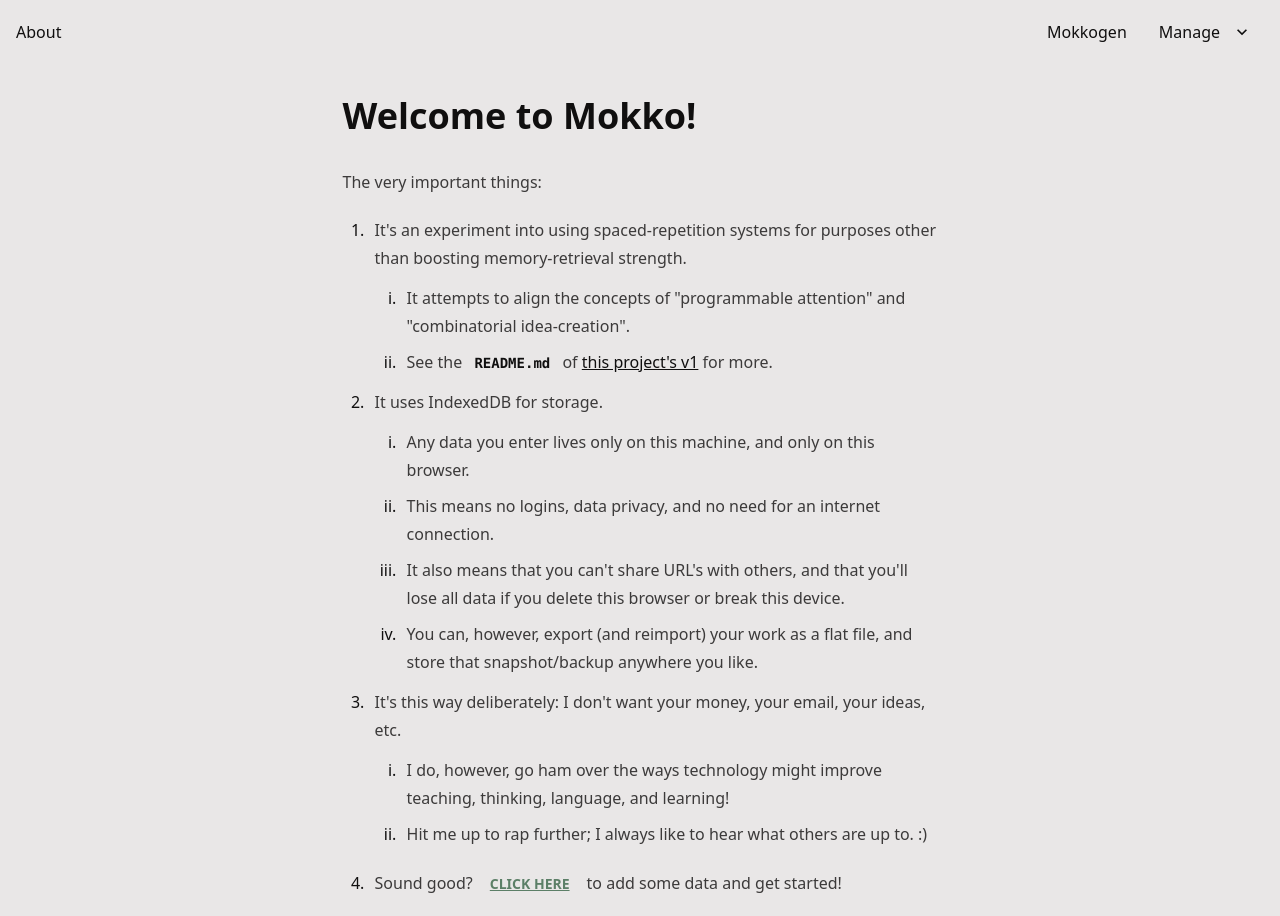
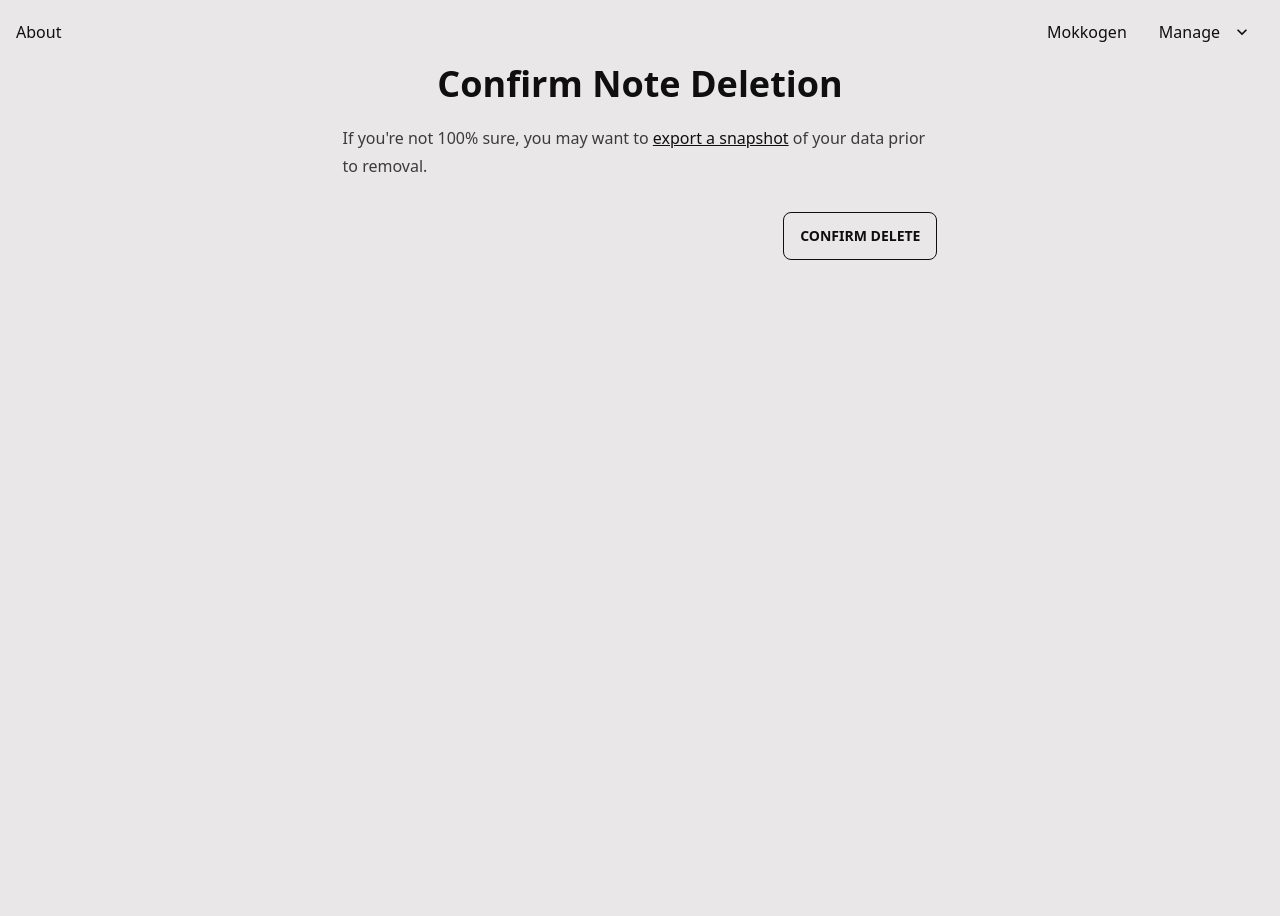
Before and after one commit to ypaulsussman/mokko_v2, a React (Vite) app: page /manage/notes/1/delete in a window 1280 px wide. After the commit the page ends 800 px from the top, so only its background shows below. Built offline with nearby package versions, Linux system fonts and the light colour scheme.

Commit message:
add delete && confirmation for notes, mokkos

```diff
--- /dev/null
+++ b/src/ConfirmMokkoDelete.jsx
@@ -0,0 +1,44 @@
+import { Link, useNavigate, useParams } from "react-router-dom";
+import { db } from "./data/db";
+import SanitizedHTML from "./components/SanitizedHTML";
+
+function ConfirmMokkoDelete() {
+
+  const navigate = useNavigate();
+  const { mokkoId } = useParams();
+
+  const deleteMokko = async (e) => {
+    e.preventDefault();
+
+    await db.mokkos.delete(Number(mokkoId));
+
+    navigate("/manage/mokkos");
+  };
+
+  return (
+    <div className="grid mb-12">
+      <div className="justify-self-center prose mb-4">
+        <h1 className="text-center mb-0">Confirm Mokko Deletion</h1>
+        <p>
+          If you're not 100% sure, you may want to{" "}
+          <Link to={"/manage/settings"} className="link">
+            export a snapshot
+          </Link>{" "}
+          of your data prior to removal.
+        </p>
+
+        <div className="flex justify-end my-8">
+          <button
+            type="button"
+            className="btn btn-outline"
+            onClick={deleteMokko}
+          >
+            Confirm Delete
+          </button>
+        </div>
+      </div>
+    </div>
+  );
+}
+
+export default ConfirmMokkoDelete;
--- /dev/null
+++ b/src/ConfirmNoteDelete.jsx
@@ -0,0 +1,90 @@
+import React, { useEffect, useState } from "react";
+import { Link, useNavigate, useParams } from "react-router-dom";
+import { db } from "./data/db";
+import SanitizedHTML from "./components/SanitizedHTML";
+
+function ConfirmNoteDelete() {
+  const [childMokkos, setChildMokkos] = useState();
+  const navigate = useNavigate();
+  const { noteId } = useParams();
+
+  useEffect(() => {
+    async function getChildMokkos(noteId) {
+      const baseAndCueMokkos = await db.mokkos
+        .filter((mokko) => {
+          return (
+            mokko.base_note_id === Number(noteId) ||
+            mokko.cue_note_id === Number(noteId)
+          );
+        })
+        .toArray();
+
+      setChildMokkos(baseAndCueMokkos);
+    }
+
+    getChildMokkos(noteId);
+  }, [noteId]);
+
+  const deleteNote = async (e) => {
+    e.preventDefault();
+
+    const mokkosToDelete = childMokkos.map((mokko) => mokko.id);
+
+    await db.mokkos.bulkDelete(mokkosToDelete);
+    await db.notes.delete(Number(noteId));
+
+    navigate("/manage/notes");
+  };
+
+  return (
+    <div className="grid mb-12">
+      <div className="justify-self-center prose mb-4">
+        <h1 className="text-center mb-0">Confirm Note Deletion</h1>
+        <p>
+          If you're not 100% sure, you may want to{" "}
+          <Link to={"/manage/settings"} className="link">
+            export a snapshot
+          </Link>{" "}
+          of your data prior to removal.
+        </p>
+
+        {childMokkos?.length > 0 && (
+          <>
+            <p>
+              In addition, please note that the following mokkos will also be
+              deleted:
+            </p>
+            {childMokkos.map((mokko) => (
+              <div key={mokko.id}>
+                {/* undo font-styling applied by `prose` class to link-text*/}
+                <Link
+                  to={`/manage/mokkos/${mokko.id}`}
+                  className="no-underline font-normal"
+                >
+                  <div className="card card-bordered shadow-lg shadow-gray-500">
+                    <div className="card-body">
+                      <SanitizedHTML content={mokko.content} />
+                    </div>
+                  </div>
+                </Link>
+                <div className="divider"></div>
+              </div>
+            ))}
+          </>
+        )}
+
+        <div className="flex justify-end my-8">
+          <button
+            type="button"
+            className="btn btn-outline"
+            onClick={deleteNote}
+          >
+            Confirm Delete
+          </button>
+        </div>
+      </div>
+    </div>
+  );
+}
+
+export default ConfirmNoteDelete;
--- a/src/MokkoDetail.jsx
+++ b/src/MokkoDetail.jsx
@@ -11,12 +11,10 @@ function MokkoDetail() {
     async function getMokko(mokkoId) {
       const mokkoData = await db.mokkos.get(Number(mokkoId));
 
-      // await Promise.all(mokkoData.map (async mokko => {
       [mokkoData.baseNote, mokkoData.cueNote] = await Promise.all([
         db.notes.get(Number(mokkoData.base_note_id)),
         db.notes.get(Number(mokkoData.cue_note_id)),
       ]);
-      // }));
 
       setMokko(mokkoData);
     }
@@ -31,7 +29,7 @@ function MokkoDetail() {
       <div className="grid mb-12">
         <div className="justify-self-center prose">
           <div className="grid grid-cols-3">
-            <Link to={"/"} className="link block text-left">
+            <Link to={"delete"} className="link block text-left">
               Delete
             </Link>
             <h1 className="text-center mb-0">{`Mokko #${mokko.id}`}</h1>
--- a/src/NewMokko.jsx
+++ b/src/NewMokko.jsx
@@ -85,7 +85,8 @@ function NewMokko() {
     return (
       <div className="grid">
         <div className="justify-self-center prose">
-          <h1 className="text-center">New Mokko (w/o Note Collision)</h1>
+          <h1 className="text-center mb-0">Add Mokko</h1>
+          <p className="text-center mb-8">(outside of Mokkogen schedule)</p>
           {/* NB future Y: you spent hours trying to figure out what HTML property of the <form> tag causes the entire page to rerender when hitting one of the tiptap buttons but _not_ when actually adding/removing text from the editor... smdh this is ugly af but at least doesn't totally break accessibility... :/ Consider getting to the bottom of this as a fun task for your next vacation lol? */}
           <div role="form" aria-label="New Mokko">
             <div className="flex justify-end">
@@ -117,9 +118,7 @@ function NewMokko() {
               tabIndex={0}
               className="collapse collapse-plus border border-base-300 bg-base-100 rounded-box mt-8"
             >
-              <div className="collapse-title">
-                Parent-Note Reference:
-              </div>
+              <div className="collapse-title">Parent-Note Reference:</div>
 
               <div className="collapse-content">
                 <SanitizedHTML content={parentNoteContent} />
--- a/src/NoteDetail.jsx
+++ b/src/NoteDetail.jsx
@@ -36,7 +36,7 @@ function NoteDetail() {
       <div className="grid mb-12">
         <div className="justify-self-center prose mb-4">
           <div className="grid grid-cols-3">
-            <Link to={"/"} className="link block text-left">
+            <Link to={"delete"} className="link block text-left">
               Delete
             </Link>
             <h1 className="text-center mb-0">{`Note #${note.id}`}</h1>
@@ -61,7 +61,7 @@ function NoteDetail() {
 
           {childMokkos.length > 0 && (
             <details>
-              <summary className="mb-4">
+              <summary className="header-2-sibling mb-4">
                 {/* `inline` required to work with `::marker` pseudoelement; see also `main.css` */}
                 <h2 className="inline">Child Mokkos</h2>
               </summary>
--- a/src/main.css
+++ b/src/main.css
@@ -2,7 +2,7 @@
 @tailwind components;
 @tailwind utilities;
 
-summary::marker {
+summary.header-2-sibling::marker {
   font-size: 1.5em;
   line-height: 1.33333;
 }
--- a/src/main.jsx
+++ b/src/main.jsx
@@ -7,15 +7,19 @@ import ErrorPage from "./ErrorPage";
 import Lander from "./Lander";
 import About from "./About";
 import Mokkogen from "./Mokkogen";
+import ManageSettings from "./ManageSettings";
+
 import ManageNotes from "./ManageNotes";
-import NewNote from "./NewNote";
 import NoteDetail from "./NoteDetail";
 import EditNote from "./EditNote";
+import NewNote from "./NewNote";
+import ConfirmNoteDelete from "./ConfirmNoteDelete";
+
 import ManageMokkos from "./ManageMokkos";
 import NewMokko from "./NewMokko";
 import MokkoDetail from "./MokkoDetail";
 import EditMokko from "./EditMokko";
-import ManageSettings from "./ManageSettings";
+import ConfirmMokkoDelete from "./ConfirmMokkoDelete";
 
 import "./main.css";
 
@@ -38,6 +42,10 @@ const router = createBrowserRouter([
         element: <Mokkogen />,
       },
       {
+        path: "manage/settings",
+        element: <ManageSettings />,
+      },
+      {
         path: "manage/notes",
         children: [
           { index: true, element: <ManageNotes /> },
@@ -50,14 +58,18 @@ const router = createBrowserRouter([
             children: [
               { index: true, element: <NoteDetail /> },
               {
+                path: "edit",
+                element: <EditNote />,
+              },
+              {
+                path: "delete",
+                element: <ConfirmNoteDelete />,
+              },
+              {
                 path: "newMokko",
                 element: <NewMokko />,
               },
             ],
-          },
-          {
-            path: ":noteId/edit",
-            element: <EditNote />,
           },
         ],
       },
@@ -67,17 +79,19 @@ const router = createBrowserRouter([
           { index: true, element: <ManageMokkos /> },
           {
             path: ":mokkoId",
-            element: <MokkoDetail />,
-          },
-          {
-            path: ":mokkoId/edit",
-            element: <EditMokko />,
+            children: [
+              { index: true, element: <MokkoDetail /> },
+              {
+                path: "edit",
+                element: <EditMokko />,
+              },
+              {
+                path: "delete",
+                element: <ConfirmMokkoDelete />,
+              },
+            ],
           },
         ],
-      },
-      {
-        path: "manage/settings",
-        element: <ManageSettings />,
       },
       {
         path: "*",
```
